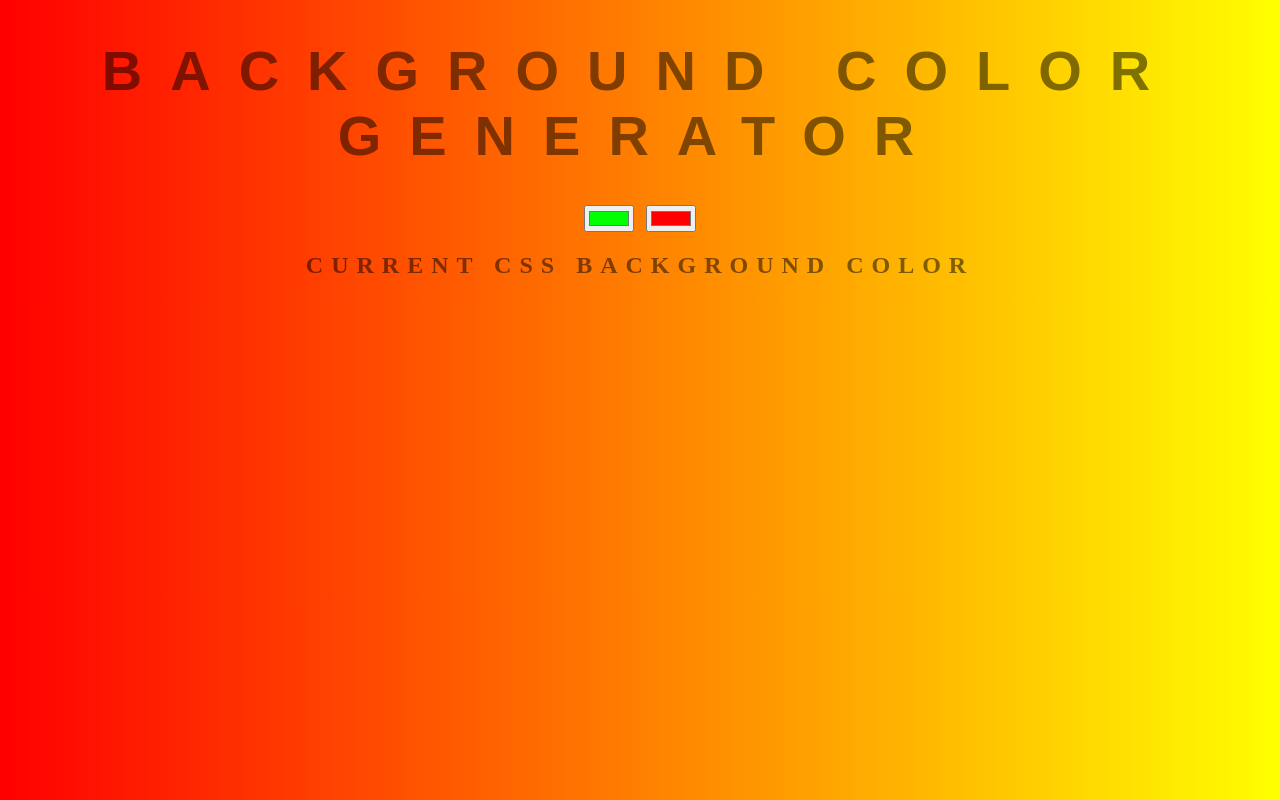
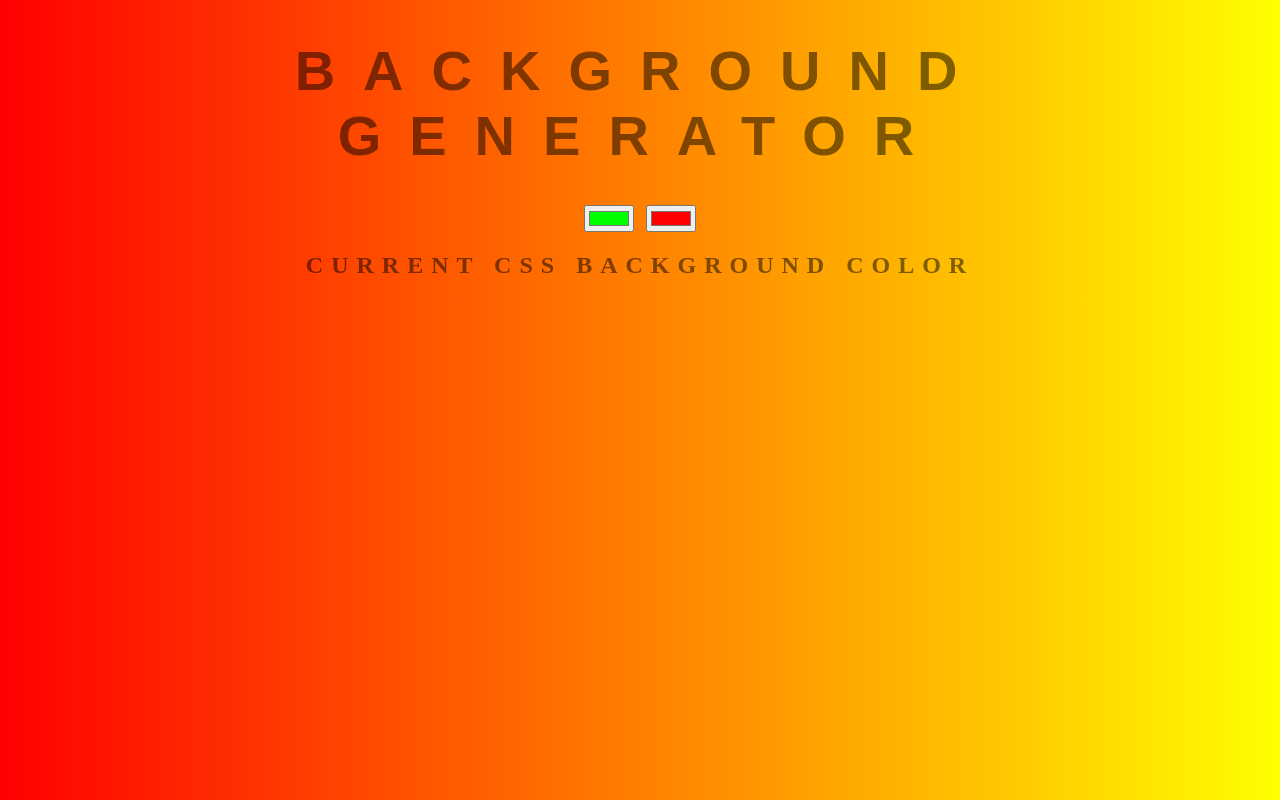
Before and after one commit to ImadNiazi/background_generator, a plain HTML site: page index.html in a window 1280 px wide. Drawn offline with Linux system fonts and the light colour scheme.

Commit message:
new title

```diff
--- a/index.html
+++ b/index.html
@@ -1,11 +1,11 @@
 <!DOCTYPE html>
 <html>
 <head>
-	<title>Background Color Generator</title>
+	<title>Background Generator</title>
 	<link rel="stylesheet" type="text/css" href="style.css">
 </head>
 <body id="gradient">
-	<h1>Background Color Generator</h1>
+	<h1>Background Generator</h1>
 	<input class="color1" type="color" name="color1" value="#00ff00">
 	<input class="color2" type="color" name="color2" value="#ff0000">
 	<h2>Current CSS Background Color</h2>
```
